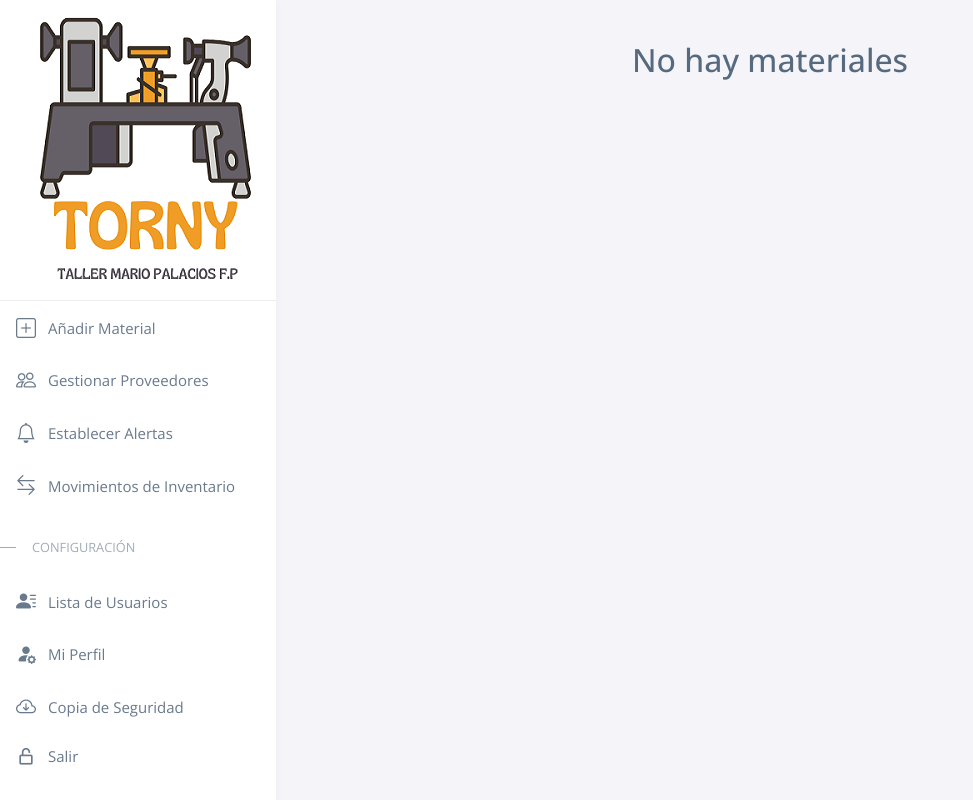
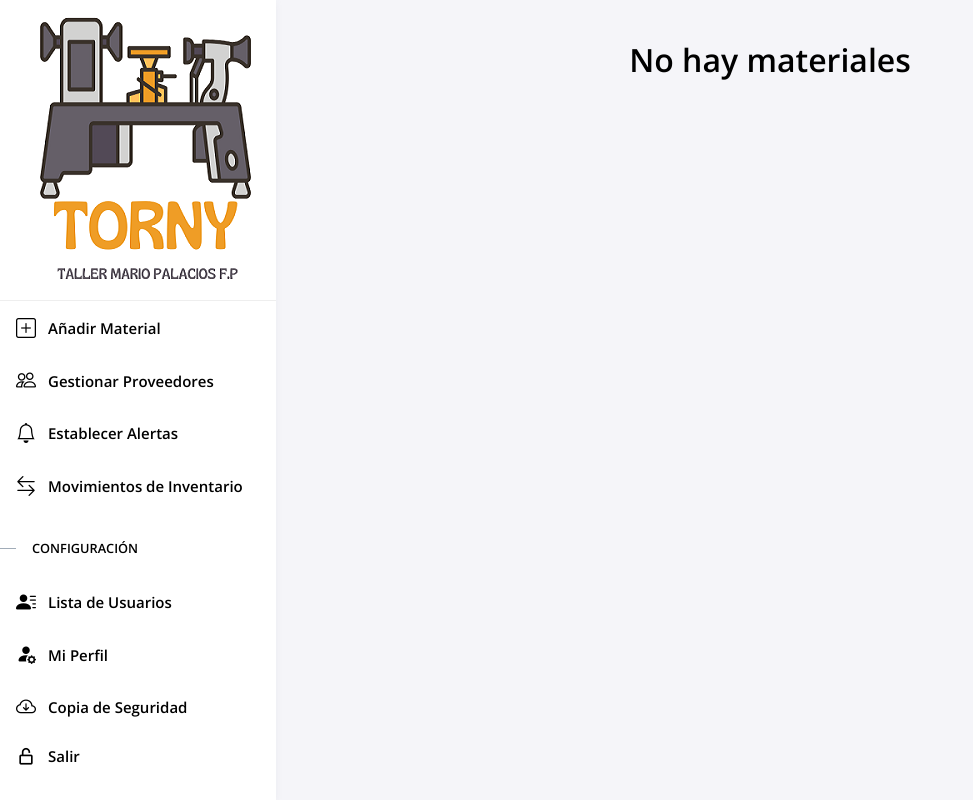
Before and after one commit to pjvalexx/TornySystem, a Flask app: page /inventario in a window 1280 px wide. Shown: the whole page, without its empty margins (0-973 px from the left). Run offline with Flask 3, Linux system fonts and the light colour scheme; the visitor is signed in with stand-in values (Sample User, id 1); data that the repository does not hold is empty; some libraries are stand-ins or nearby versions.

Commit message:
cambio color texto

```diff
--- a/my-app/static/assets/css/my_style.css
+++ b/my-app/static/assets/css/my_style.css
@@ -250,3 +250,8 @@ tbody tr:hover {
 .bg-danger {
   background-color: #dc3545 !important;
 }
+
+body, h1, h2, h3, h4, h5, h6, p, a, span, div, label, input, button, select, textarea {
+  color: #000000 !important; /* Negro oscuro */
+  font-weight: bold !important; /* Negrita */
+}
--- a/my-app/templates/public/inventario/consultar_stock.html
+++ b/my-app/templates/public/inventario/consultar_stock.html
@@ -5,7 +5,7 @@
 <div class="card content_consignaciones" style="border-radius: 0px !important">
   <section id="respuestaFiltroMes">
     <h2 class="text-center mt-5 mb-5">
-      Consultar Stock de Materiales
+      Inventario
       <hr />
     </h2>
     <div class="table-responsive text-nowrap">
```
